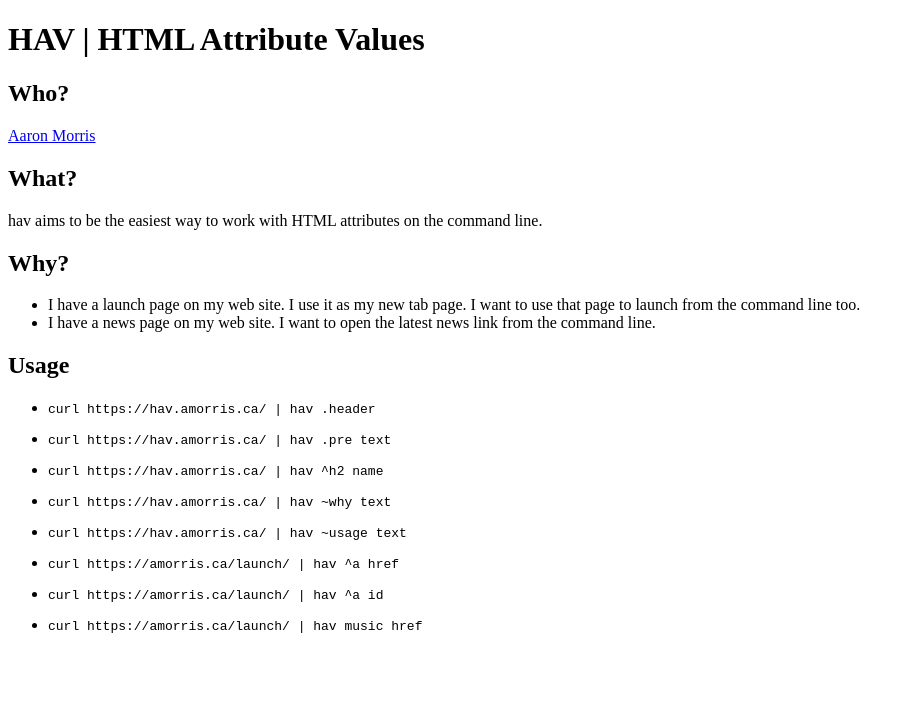
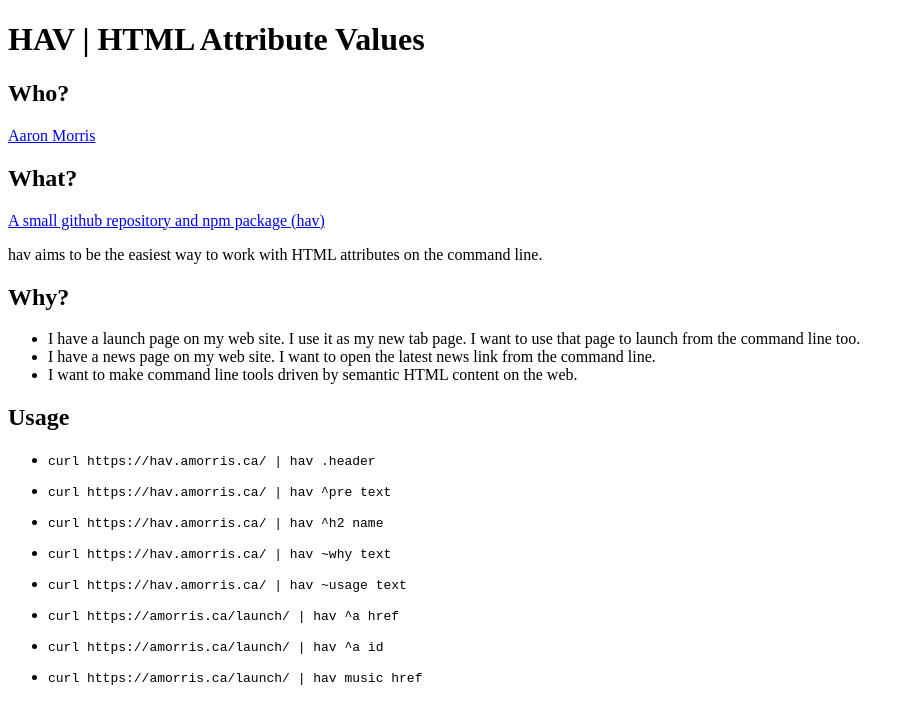
Before and after one commit to AAorris/hav, a website: page hav/index.html in a window 1280 px wide. Shown: the whole page, without its empty margins (0-915 px from the left). Drawn offline with Linux system fonts and the light colour scheme.

Commit message:
Update html documentation.

```diff
--- a/hav/index.html
+++ b/hav/index.html
@@ -11,16 +11,18 @@
     <h2 class="header" name="who">Who?</h2>
     <a id="author" name="amorris" href="https://amorris.ca/">Aaron Morris</a>
     <h2 class="header" name="what">What?</h2>
+    <a href="https://github.com/AAorris/hav">A small github repository and npm package (hav)</a>
     <p>hav aims to be the easiest way to work with HTML attributes on the command line.</p>
     <h2 class="header" name="why">Why?</h2>
     <ul name="why">
         <li>I have a launch page on my web site. I use it as my new tab page. I want to use that page to launch from the command line too.</li>
         <li>I have a news page on my web site. I want to open the latest news link from the command line.</li>
+        <li>I want to make command line tools driven by semantic HTML content on the web.</li>
     </ul>
     <h2 class="header" name="usage">Usage</h2>
     <ul name="usage">
         <li><pre class="example">curl https://hav.amorris.ca/ | hav .header</pre></li>
-        <li><pre class="example">curl https://hav.amorris.ca/ | hav .pre text</pre></li>
+        <li><pre class="example">curl https://hav.amorris.ca/ | hav ^pre text</pre></li>
         <li><pre class="example">curl https://hav.amorris.ca/ | hav ^h2 name</pre></li>
         <li><pre class="example">curl https://hav.amorris.ca/ | hav ~why text</pre></li>
         <li><pre class="example">curl https://hav.amorris.ca/ | hav ~usage text</pre></li>
```
